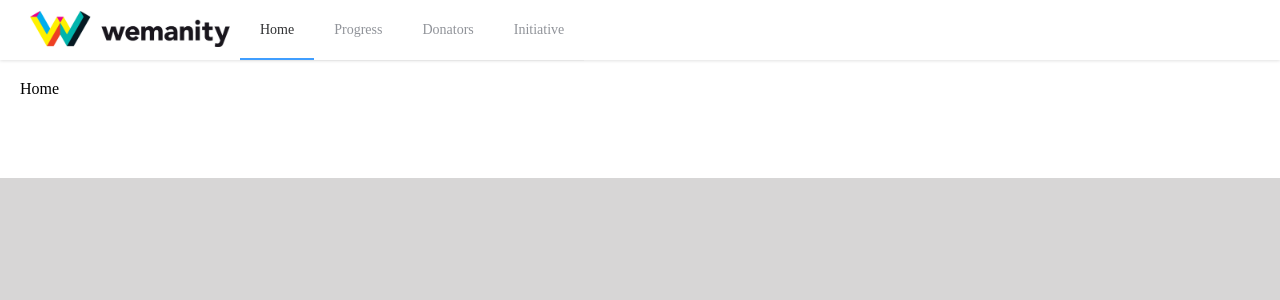
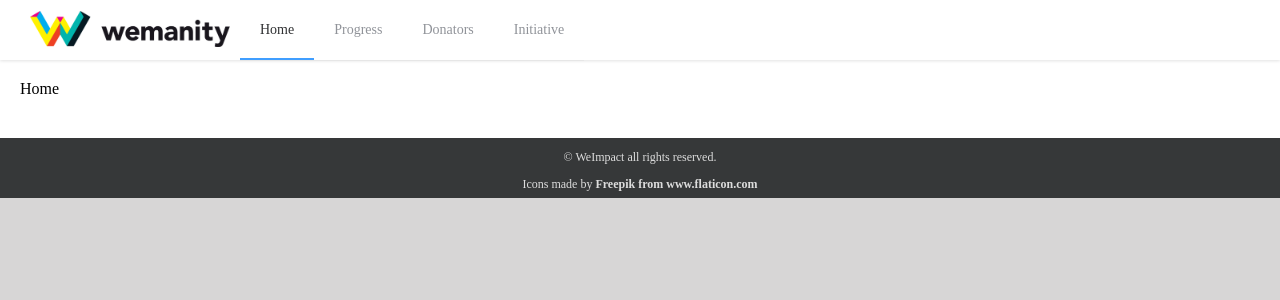
Before and after one commit to TheYoungSensei/drop_your_bouchons, a Vue app in the folder front-end/: page / in a window 1280 px wide. Shown: the top 300 px of the page. Built offline with nearby package versions, Linux system fonts and the light colour scheme.

Commit message:
FRONT-END | Add footer

```diff
--- a/front-end/src/App.vue
+++ b/front-end/src/App.vue
@@ -10,7 +10,8 @@
         </router-view>
       </el-main>
       <el-footer>
-
+        <p>© WeImpact all rights reserved.</p>
+        <p>Icons made by <b>Freepik from <a class="link" href="https://www.flaticon.com/">www.flaticon.com</a></b></p>
       </el-footer>
     </el-container>
   </div>
@@ -57,4 +58,34 @@
     min-height: 100%;
     background-color: #ffff;
   }
+
+  .el-footer {
+    width: 100%;
+    font-size: 12px;
+    background-color: #363839;
+    border-color: #e9eaee;
+    color: #dddddd;
+    text-align: center;
+    margin-top: 20px;
+  }
+
+  .link:visited {
+    color: #dddddd;
+    text-decoration: none;
+  }
+
+  .link:hover {
+    color: #dddddd;
+    text-decoration: none;
+  }
+
+  .link:active {
+    color: #dddddd;
+    text-decoration: none;
+  }
+
+  .link:link {
+    color: #dddddd;
+    text-decoration: none;
+  }
 </style>
--- a/front-end/src/components/Header.vue
+++ b/front-end/src/components/Header.vue
@@ -1,6 +1,6 @@
 <template>
     <el-header>
-        <a class="logo">
+        <a href="https://wemanity.com/" class="logo">
             <img class="img-logo" src="../assets/LOGO-horizontal.png" alt="Wemanity" />
         </a>
         <el-menu class="nav" :default-active="activeIndex" mode="horizontal" @select="handleSelect">
```
